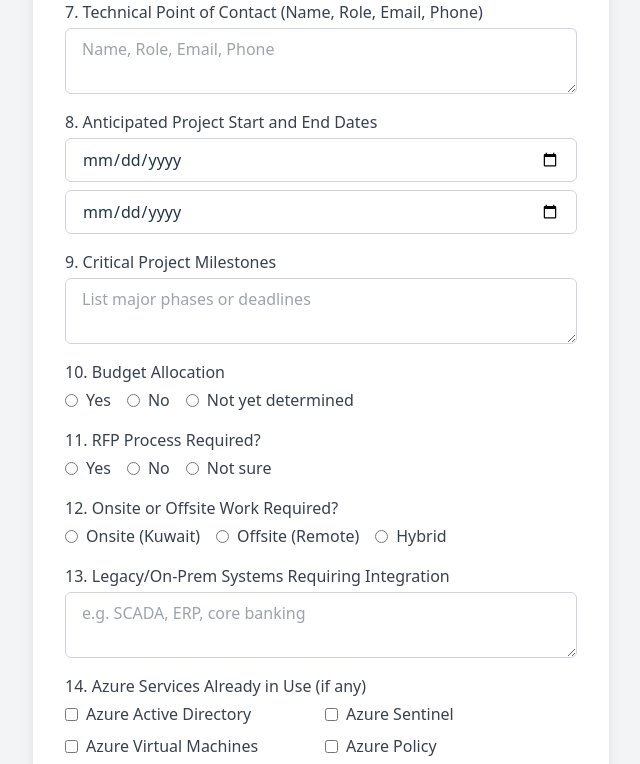
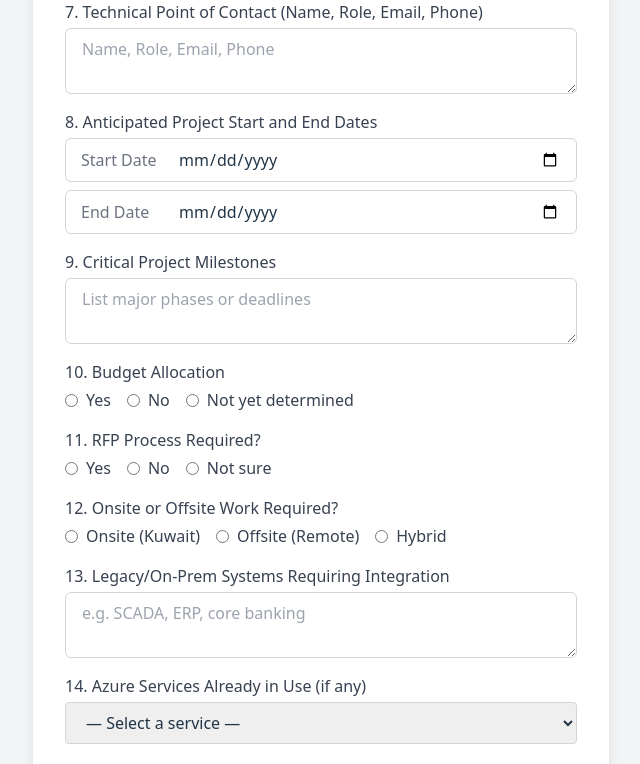
Before and after one commit to sireenhittini/landing_zone, a React (Vite) app in the folder my-survey/: page / in a window 1280 px wide. Shown: the part 940-1704 px from the top of the page, without its empty margins (319-959 px from the left). Built offline with nearby package versions, Linux system fonts and the light colour scheme.

Commit message:
start and end dates displayed

```diff
--- a/my-survey/src/components/SurveyForm.jsx
+++ b/my-survey/src/components/SurveyForm.jsx
@@ -19,6 +19,8 @@ export default function SurveyForm() {
   const [businessPOC, setBusinessPOC] = useState('');
   const [technicalPOC, setTechnicalPOC] = useState('');
   const [startDate, setStartDate] = useState('');
+  const [azureService, setAzureService]           = useState('');
+const [otherAzureService, setOtherAzureService] = useState('');
   const [endDate, setEndDate] = useState('');
   const [milestones, setMilestones] = useState('');
   const [budgetAllocation, setBudgetAllocation] = useState('');
@@ -263,27 +265,41 @@ export default function SurveyForm() {
               onChange={e => setTechnicalPOC(e.target.value)}
             />
           </div>
-
 {/* 8. Anticipated Project Start and End Dates */}
 <div className="mb-4 text-left">
   <label className="block text-gray-700 font-medium mb-1">
     8. Anticipated Project Start and End Dates
   </label>
+
+  {/* Start Date with inline label */}
+  <div className="relative">
     <input
       type="date"
-              className="block w-full border border-gray-300 rounded-md px-4 py-2
-                         focus:outline-none focus:ring-2 focus:ring-blue-500 focus:border-transparent"
       value={startDate}
       onChange={e => setStartDate(e.target.value)}
+      className="w-full pl-28 border border-gray-300 rounded-md px-4 py-2 focus:outline-none focus:ring-2 focus:ring-blue-500"
     />
+    <span className="absolute left-4 top-1/2 transform -translate-y-1/2 text-gray-500 pointer-events-none">
+      Start Date
+    </span>
+  </div>
+
+  {/* End Date with inline label */}
+  <div className="relative mt-2">
     <input
       type="date"
-              className="block w-full border border-gray-300 rounded-md px-4 py-2 mt-2
-                         focus:outline-none focus:ring-2 focus:ring-blue-500 focus:border-transparent"
       value={endDate}
       onChange={e => setEndDate(e.target.value)}
+      className="w-full pl-28 border border-gray-300 rounded-md px-4 py-2 focus:outline-none focus:ring-2 focus:ring-blue-500"
     />
+    <span className="absolute left-4 top-1/2 transform -translate-y-1/2 text-gray-500 pointer-events-none">
+      End Date
+    </span>
   </div>
+</div>
+
+
+
 
          {/* 9. Critical Project Milestones */}
           <div className="mb-4 text-left">
@@ -408,34 +424,28 @@ export default function SurveyForm() {
   <label className="block text-gray-700 font-medium mb-1">
     14. Azure Services Already in Use (if any)
   </label>
-            <div className="grid grid-cols-2 gap-2">
-              {[
-                'Azure Active Directory',
-                'Azure Sentinel',
-                'Azure Virtual Machines',
-                'Azure Policy',
-                'None',
-                'Other'
-              ].map(svc => (
-                <label key={svc} className="inline-flex items-center">
-                  <input
-                    type="checkbox"
-                    className="form-checkbox accent-blue-600"
-                    checked={azureServices.includes(svc)}
-                    onChange={() => toggle(azureServices, setAzureServices, svc)}
-                  />
-                  <span className="ml-2 text-gray-700">{svc}</span>
-                </label>
-              ))}
-            </div>
-            {azureServices.includes('Other') && (
+  <select
+    value={azureService}
+    onChange={e => setAzureService(e.target.value)}
+    className="w-full border border-gray-300 rounded px-4 py-2 focus:outline-none focus:ring-2 focus:ring-blue-500"
+    required
+  >
+    <option value="" disabled>— Select a service —</option>
+    <option value="Azure Active Directory">Azure Active Directory</option>
+    <option value="Azure Sentinel">Azure Sentinel</option>
+    <option value="Azure Virtual Machines">Azure Virtual Machines</option>
+    <option value="Azure Policy">Azure Policy</option>
+    <option value="None">None</option>
+    <option value="Other">Other</option>
+  </select>
+
+  {azureService === 'Other' && (
     <input
       type="text"
-                className="block w-full border border-gray-300 rounded-md px-4 py-2 mt-2
-                           focus:outline-none focus:ring-2 focus:ring-blue-500 focus:border-transparent"
+      className="w-full border border-gray-300 rounded-md px-4 py-2 mt-2 focus:outline-none focus:ring-2 focus:ring-blue-500"
       placeholder="Please specify"
-                value={otherAzure}
-                onChange={e => setOtherAzure(e.target.value)}
+      value={otherAzureService}
+      onChange={e => setOtherAzureService(e.target.value)}
     />
   )}
 </div>
```
Lines whose indentation alone changed are shown as unchanged.
